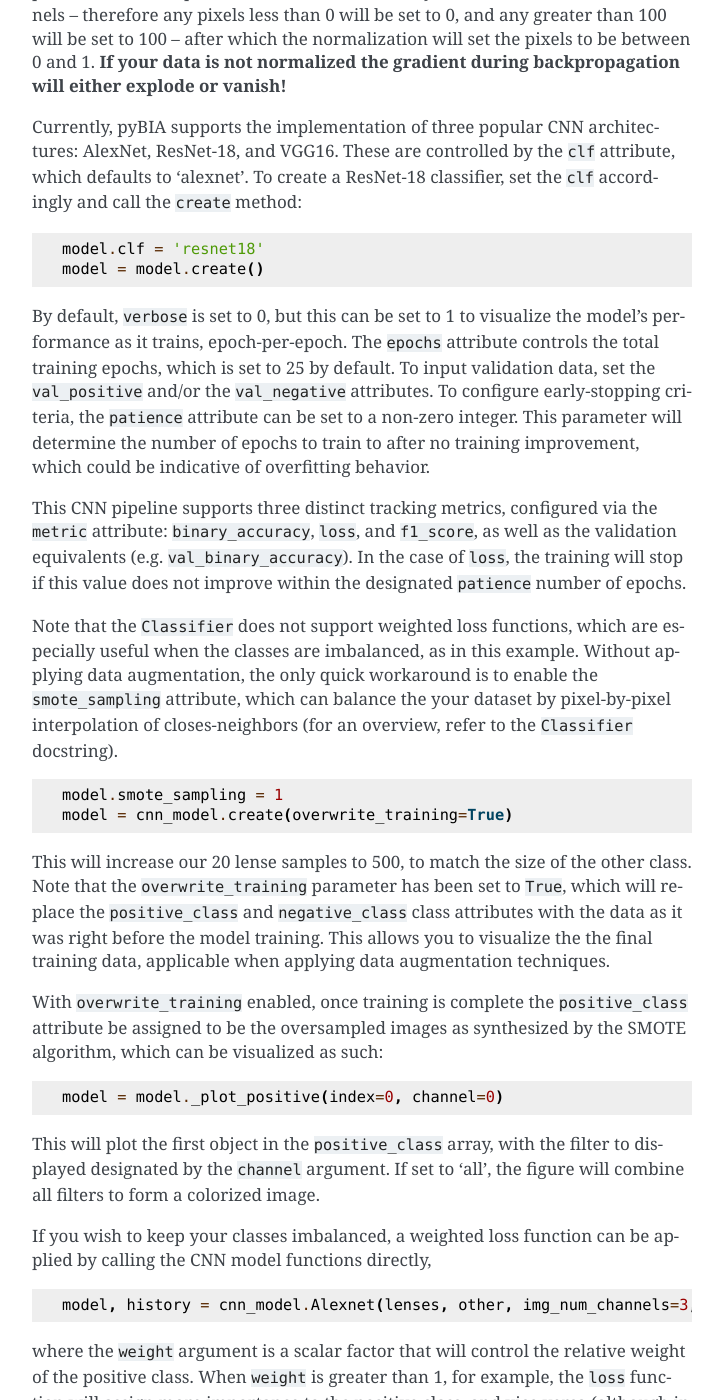
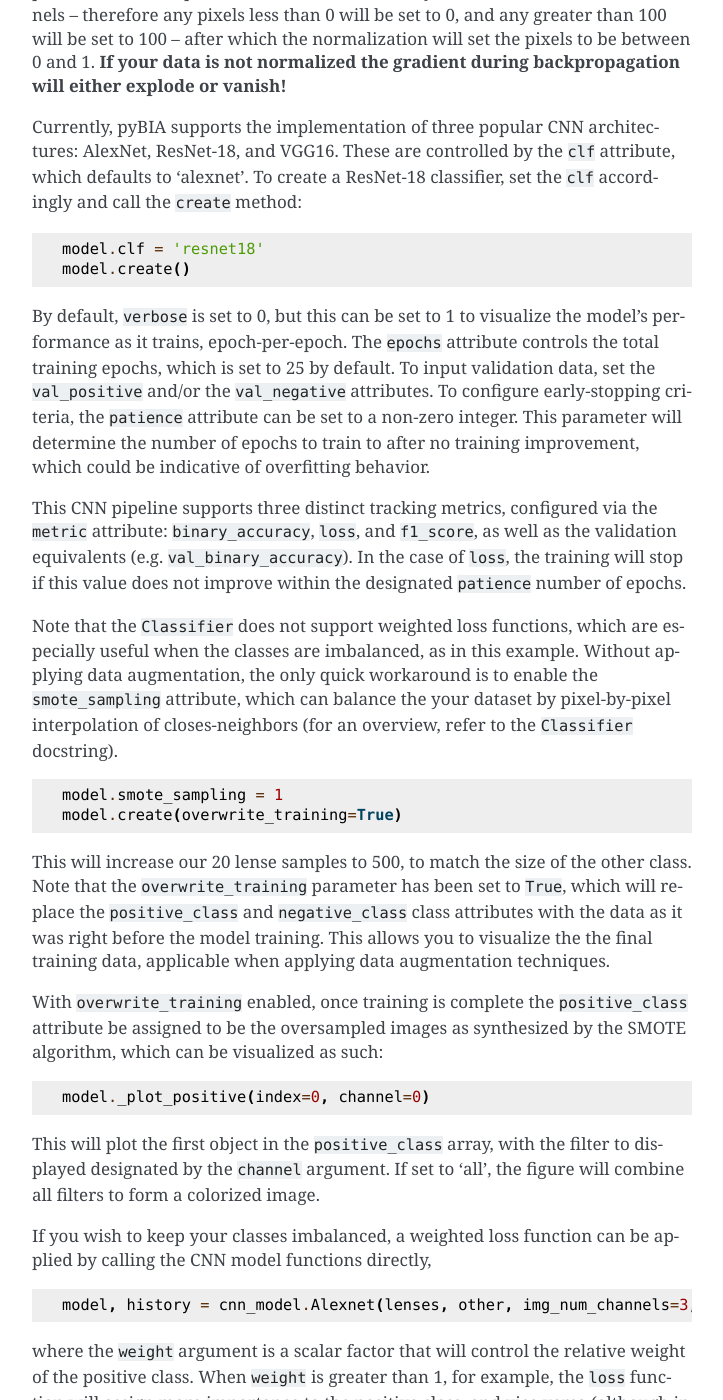
Before and after one commit to Professor-G/pyBIA, a Sphinx documentation site: the page built from docs/source/Examples.rst, in a window 1280 px wide and 1400 px high, scrolled down 975 px. Shown: the whole window, without its empty margins (388-1111 px from the left). Built offline with Sphinx 7.4.7, drawn with Linux system fonts in a browser that asks for light colours.

Commit message:
new exampel

```diff
--- a/docs/source/Examples.rst
+++ b/docs/source/Examples.rst
@@ -35,7 +35,7 @@ Currently, pyBIA supports the implementation of three popular CNN architectures:
 .. code-block:: python
 
 	model.clf = 'resnet18'
-	model = model.create()
+	model.create()
 
 By default, ``verbose`` is set to 0, but this can be set to 1 to visualize the model's performance as it trains, epoch-per-epoch. The ``epochs`` attribute controls the total training epochs, which is set to 25 by default. To input validation data, set the ``val_positive`` and/or the ``val_negative`` attributes. To configure early-stopping criteria, the ``patience`` attribute can be set to a non-zero integer. This parameter will determine the number of epochs to train to after no training improvement, which could be indicative of overfitting behavior.
 
@@ -46,7 +46,7 @@ Note that the ``Classifier`` does not support weighted loss functions, which are
 .. code-block:: python
 
 	model.smote_sampling = 1
-	model = cnn_model.create(overwrite_training=True)
+	model.create(overwrite_training=True)
 
 This will increase our 20 lense samples to 500, to match the size of the other class. Note that the ``overwrite_training`` parameter has been set to ``True``, which will replace the ``positive_class`` and ``negative_class`` class attributes with the data as it was right before the model training. This allows you to visualize the the final training data, applicable when applying data augmentation techniques.
 
@@ -54,7 +54,7 @@ With ``overwrite_training`` enabled, once training is complete the ``positive_cl
 
 .. code-block:: python
 
-	model = model._plot_positive(index=0, channel=0)
+	model._plot_positive(index=0, channel=0)
 
 This will plot the first object in the ``positive_class`` array, with the filter to displayed designated by the ``channel`` argument. If set to 'all', the figure will combine all filters to form a colorized image.
 
```
Also changed, not shown: 1 other file.
